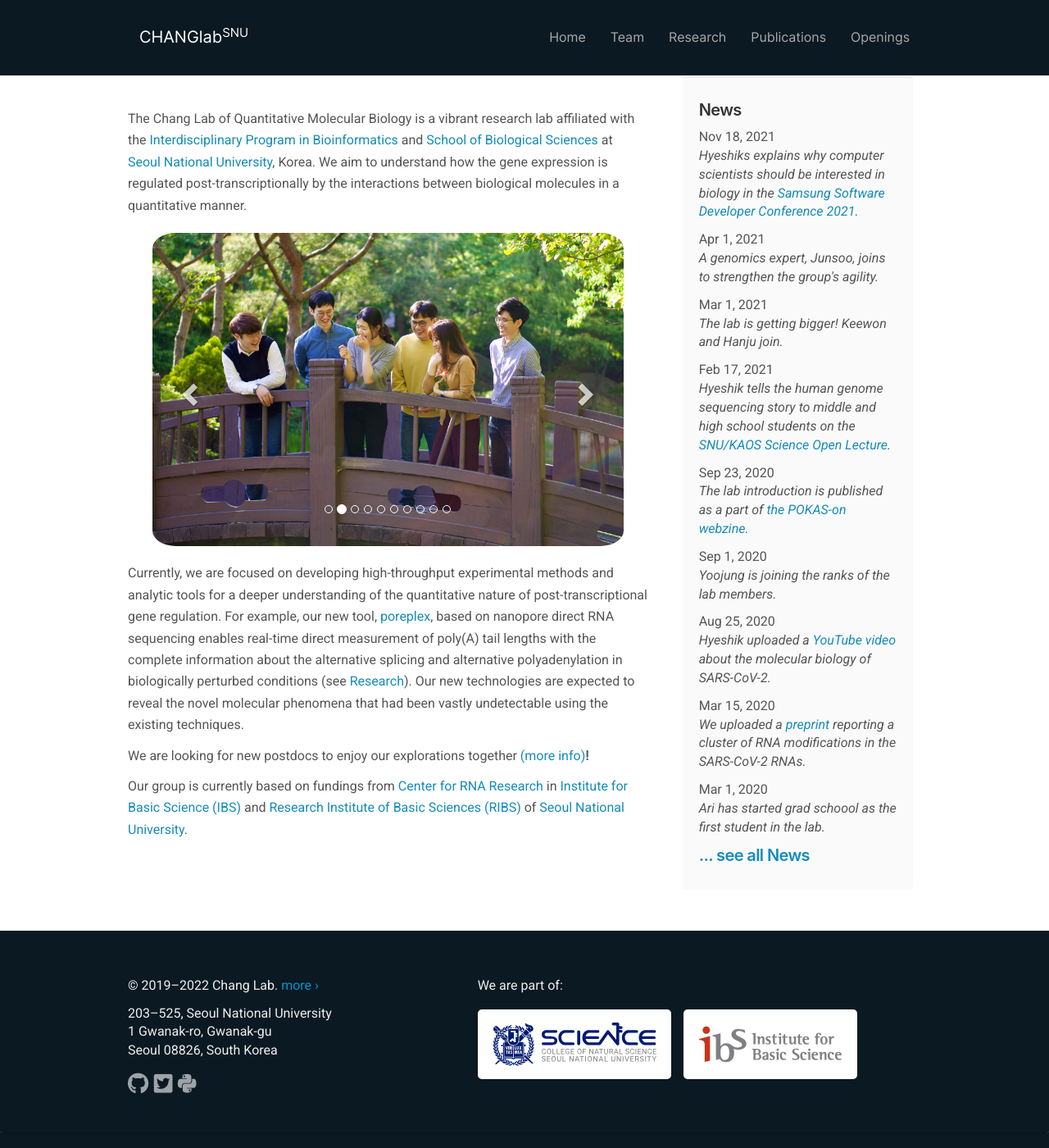
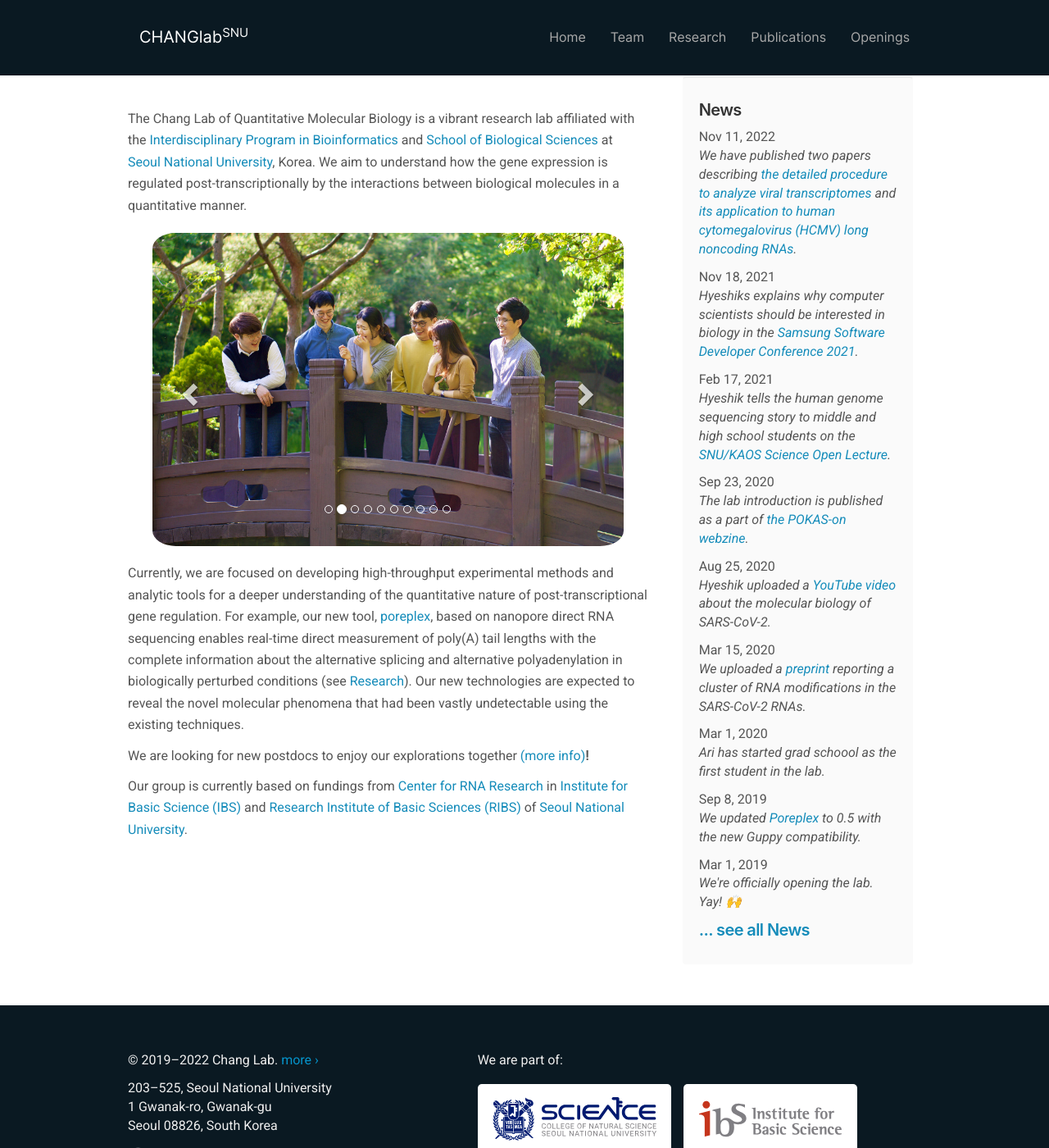
Before and after one commit to ChangLabSNU/ChangLabSNU.github.io, a Jekyll site: the page built from _pages/home.md, in a window 1280 px wide and 1400 px high. Shown: the whole window at 82% size. Built offline with Jekyll 4.4.1, drawn with Linux system fonts in a browser that asks for light colours; nearby versions of some CDN libraries; some web fonts are replaced.

Commit message:
Update news with the new publications.

```diff
--- a/_data/news.yml
+++ b/_data/news.yml
@@ -1,20 +1,14 @@
+- date: Nov 11, 2022
+  headline: 'We have published two papers describing <a href="https://link.springer.com/article/10.1007/s12275-022-2324-4">the detailed procedure to analyze viral transcriptomes</a> and <a href="https://www.nature.com/articles/s41598-022-23317-3">its application to human cytomegalovirus (HCMV) long noncoding RNAs</a>.'
+
 - date: Nov 18, 2021
   headline: 'Hyeshiks explains why computer scientists should be interested in biology in the <a href="https://www.youtube.com/watch?v=8yjlw8jvfvM&list=PL3M6gp2cSCmDR6xhznxv8Cgh2JmrZIrcj&index=3">Samsung Software Developer Conference 2021</a>.'
-
-- date: Apr 1, 2021
-  headline: "A genomics expert, Junsoo, joins to strengthen the group's agility."
-
-- date: Mar 1, 2021
-  headline: 'The lab is getting bigger! Keewon and Hanju join.'
 
 - date: Feb 17, 2021
   headline: 'Hyeshik tells the human genome sequencing story to middle and high school students on the <a href="https://youtu.be/5K0ql517MJA?t=6907">SNU/KAOS Science Open Lecture</a>.'
 
 - date: Sep 23, 2020
   headline: 'The lab introduction is published as a part of <a href="https://hyeshik.qbio.io/2020/11-snubio/%EC%9E%A5%ED%98%9C%EC%8B%9D.pdf">the POKAS-on webzine</a>.'
-
-- date: Sep 1, 2020
-  headline: 'Yoojung is joining the ranks of the lab members.'
 
 - date: Aug 25, 2020
   headline: 'Hyeshik uploaded a <a href="https://www.youtube.com/watch?v=yLqy0wsWXqI&t=18s">YouTube video</a> about the molecular biology of SARS-CoV-2.'
@@ -28,9 +22,6 @@
 - date: Sep 8, 2019
   headline: 'We updated <a href="https://github.com/hyeshik/poreplex/releases/tag/v0.5">Poreplex</a> to 0.5 with the new Guppy compatibility.'
 
-- date: Mar 13, 2019
-  headline: "Eun-jin joined the lab."
-
 - date: Mar 1, 2019
   headline: "We're officially opening the lab. Yay! 🙌"
 
```
